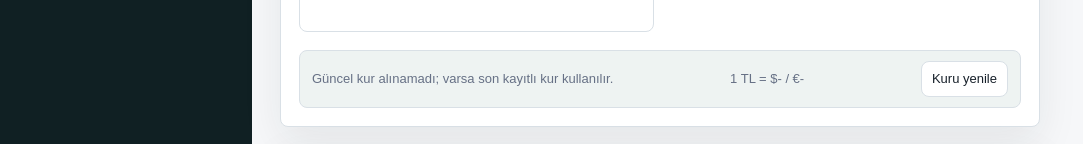
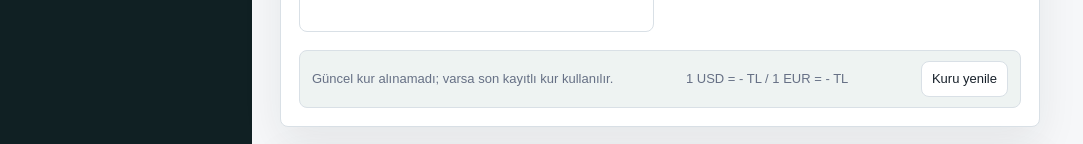
Before and after one commit to kadirargs/credentia, a Next.js app in the folder frontend/: page /preferences in a window 1280 px wide. Shown: the part 884-1028 px from the top of the page, without its empty margins (0-1083 px from the left). Built offline with nearby package versions, Linux system fonts and the light colour scheme; no server answers.

Commit message:
Show exchange rates as foreign currency to TRY

```diff
--- a/frontend/src/features/preferences/preferences-panel.tsx
+++ b/frontend/src/features/preferences/preferences-panel.tsx
@@ -65,6 +65,17 @@ const languageOptions = [
     labelKey: "preferences.english"
   }
 ] as const;
+
+function formatTryRate(rate: number | undefined, language: "tr" | "en") {
+  if (!rate || !Number.isFinite(rate) || rate <= 0) {
+    return "-";
+  }
+
+  return (1 / rate).toLocaleString(language === "en" ? "en-US" : "tr-TR", {
+    maximumFractionDigits: 2,
+    minimumFractionDigits: 2
+  });
+}
 
 export function PreferencesPanel() {
   const { theme, setTheme } = useTheme();
@@ -175,8 +186,7 @@ export function PreferencesPanel() {
                 : `${t("preferences.rateDate")}: ${exchangeRateDate ?? "-"}`}
           </span>
           <span>
-            1 TL = ${exchangeRates.USD?.toLocaleString("tr-TR", { maximumFractionDigits: 5 }) ?? "-"} / €
-            {exchangeRates.EUR?.toLocaleString("tr-TR", { maximumFractionDigits: 5 }) ?? "-"}
+            1 USD = {formatTryRate(exchangeRates.USD, language)} TL / 1 EUR = {formatTryRate(exchangeRates.EUR, language)} TL
           </span>
           <button className="small-button" type="button" onClick={() => void refreshExchangeRates()}>
             {t("preferences.refreshRate")}
```
